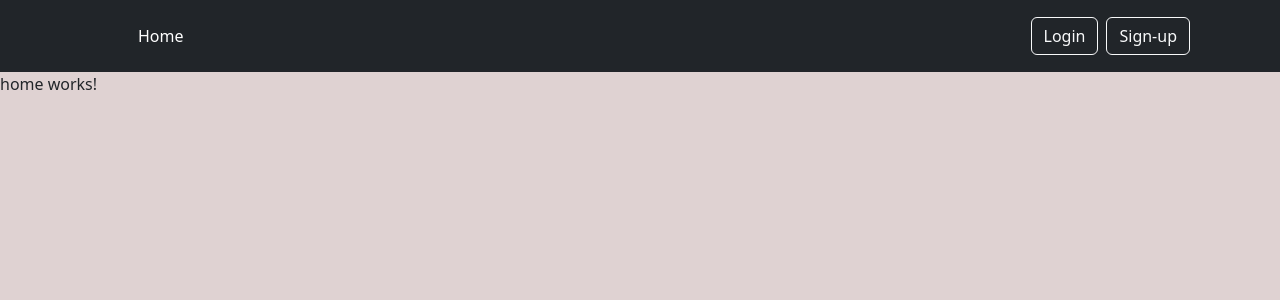
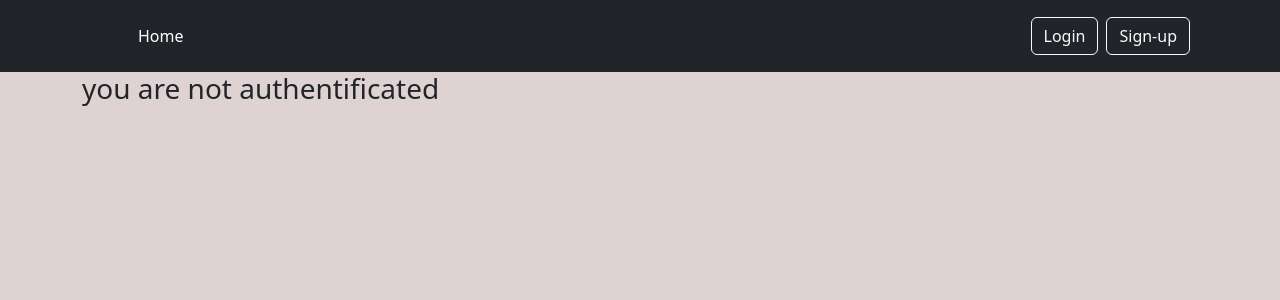
Before and after one commit to soukainna/login_page, an Angular app in the folder front_angular/: page / in a window 1280 px wide. Shown: the top 300 px of the page. Built offline with nearby package versions, Linux system fonts and the light colour scheme; no server answers.

Commit message:
fix login err

```diff
--- a/front_angular/src/app/app.module.ts
+++ b/front_angular/src/app/app.module.ts
@@ -8,7 +8,8 @@ import { HomeComponent } from './pages/home/home.component';
 import { AppRoutingModule } from './app-routing.module';
 import { NavComponent } from './components/nav/nav.component';
 import { ReactiveFormsModule } from '@angular/forms';
-import { HttpClientModule } from '@angular/common/http';
+import { HttpClientModule, HTTP_INTERCEPTORS } from '@angular/common/http';
+import { AuthInterceptor } from './interceptors/auth.interceptor';
 
 @NgModule({
   declarations: [
@@ -26,7 +27,13 @@ import { HttpClientModule } from '@angular/common/http';
     ReactiveFormsModule,
 
   ],
-  providers: [],
+  providers: [
+    {
+      provide: HTTP_INTERCEPTORS,
+      useClass: AuthInterceptor,
+      multi: true
+    }
+  ],
   bootstrap: [AppComponent]
 })
 export class AppModule { }
--- a/front_angular/src/app/pages/home/home.component.html
+++ b/front_angular/src/app/pages/home/home.component.html
@@ -1 +1,4 @@
-<p>home works!</p>
+
+<div class="container" mt-5 text-center>
+    <h3>{{ message }}</h3>
+</div>
--- a/front_angular/src/app/pages/home/home.component.ts
+++ b/front_angular/src/app/pages/home/home.component.ts
@@ -1,4 +1,5 @@
 import { Component, OnInit } from '@angular/core';
+import { AuthService } from 'src/app/serices/auth.service';
 
 @Component({
   selector: 'app-home',
@@ -7,9 +8,23 @@ import { Component, OnInit } from '@angular/core';
 })
 export class HomeComponent implements OnInit {
 
-  constructor() { }
+  message = ''
+  constructor(
+    private authService: AuthService
+  ) { }
 
   ngOnInit(): void {
+    this.authService.user().subscribe(
+      {
+        next: (res: any)=> {
+          this.message = ` Hello ${res.first_name} ${res.last_name}`
+        },
+        error: err =>{
+         this.message = 'you are not authentificated'
+
+        }
+      }
+    )
   }
 
 }
--- a/front_angular/src/app/serices/auth.service.ts
+++ b/front_angular/src/app/serices/auth.service.ts
@@ -20,4 +20,13 @@ export class AuthService {
   login(body: any){
     return this.http.post(`${environment.api}/login`, body, {withCredentials: true})
   }
+
+  user(){
+    return this.http.get(`${environment.api}/user`)
+  }
+
+  refresh(){
+    return this.http.post(`${environment.api}/refresh`, {}, {withCredentials: true})
+  }
+
 }
```
